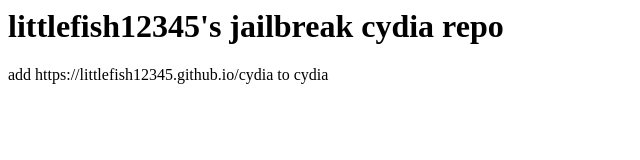
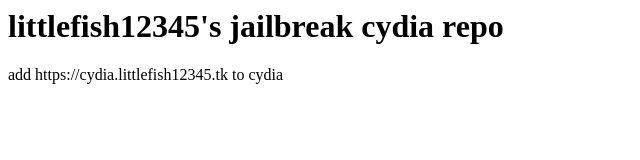
Before and after one commit to littlefish12345/cydia, a plain HTML site: page index.html in a window 1280 px wide. Shown: the full height of the page, 0-640 px from the left. Drawn offline with Linux system fonts and the light colour scheme.

Commit message:
cloudflare

```diff
--- a/index.html
+++ b/index.html
@@ -4,6 +4,6 @@
 </head>
 <body>
 <h1>littlefish12345's jailbreak cydia repo</h1>
-<p>add https://littlefish12345.github.io/cydia to cydia</p>
+<p>add https://cydia.littlefish12345.tk to cydia</p>
 </body>
 </html>
```
